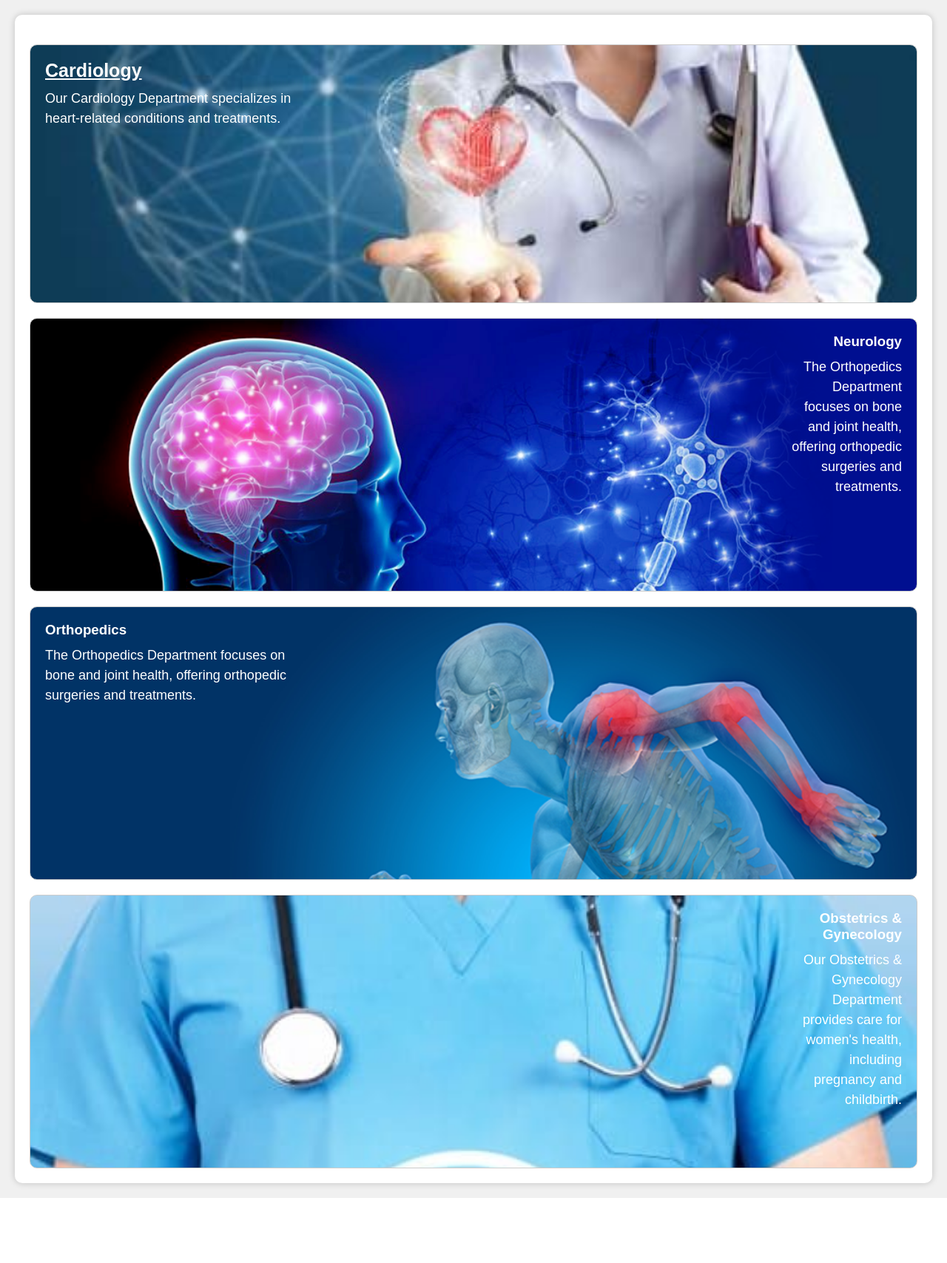
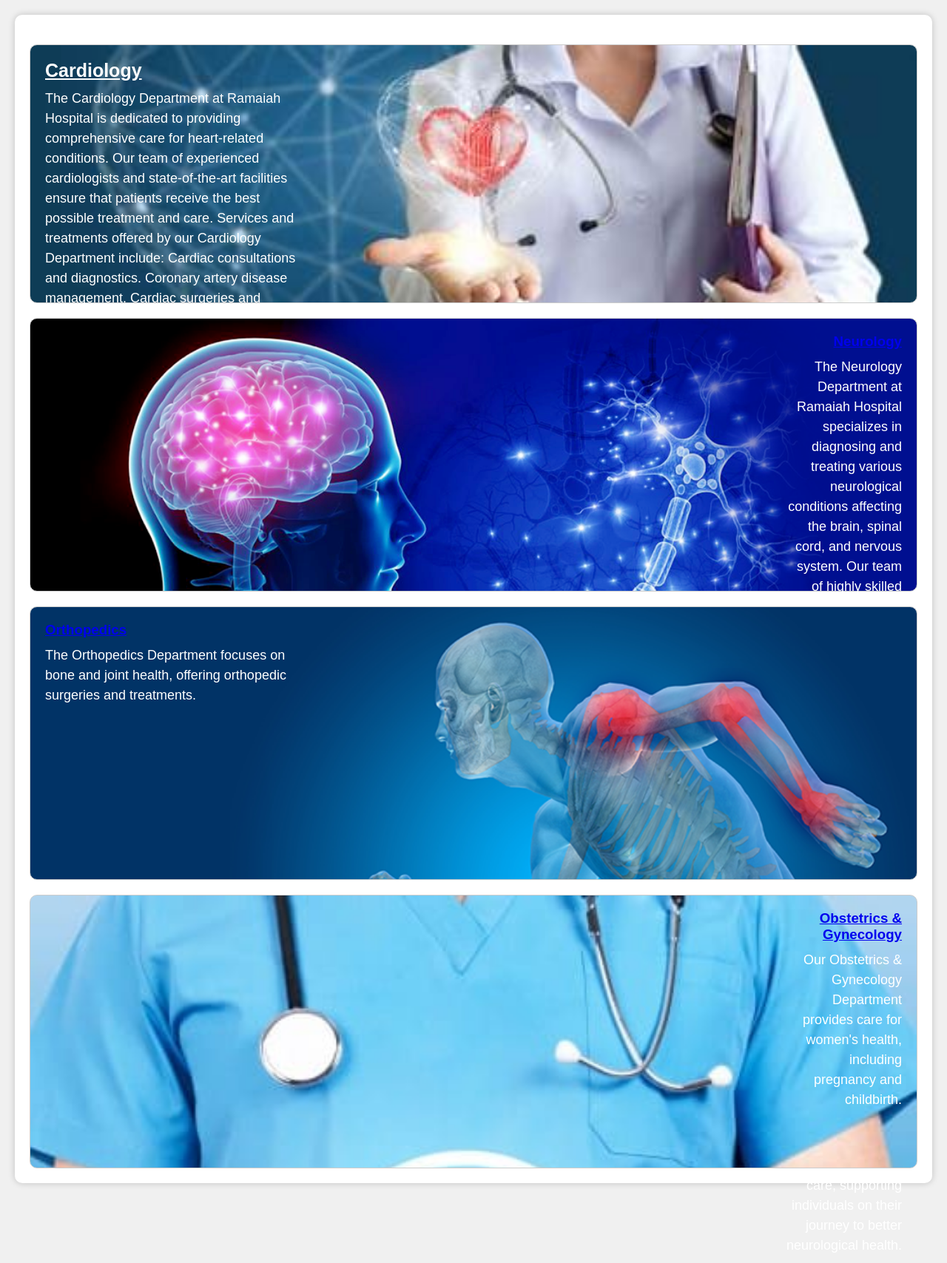
Before and after one commit to ananya2118/prdivya, a PHP site: page /home.php in a window 1280 px wide. Shown: the part 98-1806 px from the top of the page at 74% size. Before the commit the page ends 1718 px from the top, so only its background shows below. Run offline with PHP 8.4, Linux system fonts and the light colour scheme.

Commit message:
Update home.php

```diff
--- a/home.php
+++ b/home.php
@@ -16,18 +16,31 @@
 
     <div class="department cardiology">
     <h3><a href="cardiology.php" class="anch">Cardiology</a></h3>
-        <p>Our Cardiology Department specializes in heart-related conditions and treatments.</p>
+    <p>The Cardiology Department at Ramaiah Hospital is dedicated to providing comprehensive care for heart-related conditions.
+         Our team of experienced cardiologists and state-of-the-art facilities ensure that patients receive the best possible treatment
+         and care.
+        Services and treatments offered by our Cardiology Department include:
+
+            Cardiac consultations and diagnostics.
+            Coronary artery disease management.
+           Cardiac surgeries and interventions.
+            Electrocardiography (ECG) and echocardiography.
+
+
+        Whether you're seeking preventive care or treatment for a heart condition, our Cardiology Department is here to provide you with expert care and support.</p>
     </div>
     <div class="department neurology">
-        <h3>Neurology</h3>
-        <p class=neur>The Orthopedics Department focuses on bone and joint health, offering orthopedic surgeries and treatments.</p>
+        <h3><a href="neurology.php" class="anch">Neurology</a></h3>
+        <p>The Neurology Department at Ramaiah Hospital specializes in diagnosing and treating various neurological conditions affecting the brain, spinal cord, and nervous system. Our team of highly skilled neurologists is dedicated to providing the best possible care to our patients.
+        We offer comprehensive care for conditions such as stroke management, epilepsy diagnosis and treatment, neuromuscular disorders, headaches, migraines, memory and cognitive disorders, and more.
+        With state-of-the-art diagnostic and therapeutic technologies, our department ensures accurate diagnosis and effective treatment. We prioritize compassionate, patient-centered care, supporting individuals on their journey to better neurological health.</p>
     </div>
     <div class="department orthopedics">
-        <h3>Orthopedics</h3>
+        <h3><a href="orthopaedics.php" class="anch">Orthopedics</a></h3>
         <p>The Orthopedics Department focuses on bone and joint health, offering orthopedic surgeries and treatments.</p>
     </div>
     <div class="department obgyn">
-        <h3>Obstetrics & Gynecology</h3>
+        <h3><a href="obgyn.php" class="anch">Obstetrics & Gynecology</a></h3>
         <p>Our Obstetrics & Gynecology Department provides care for women's health, including pregnancy and childbirth.</p>
     </div>
     <!-- Add more departments as needed -->
```
